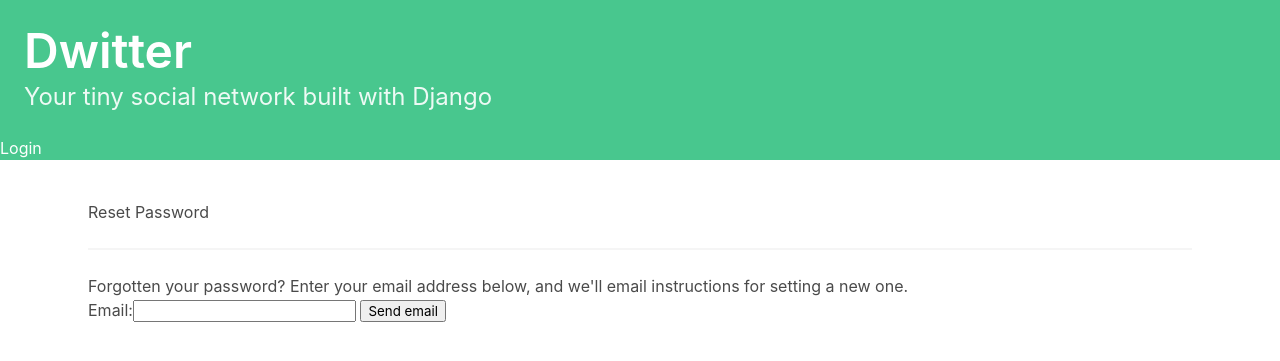
After one commit to trinhminhlong2000/django-demo, a Django app: page /password_reset in a window 1280 px wide. The commit adds this page. Shown: the top 361 px of the page. Run offline with Django 3.2, Linux system fonts and the light colour scheme.

Commit message:
cron job, forgot password

```diff
--- a/dwitter/admin.py
+++ b/dwitter/admin.py
@@ -1,6 +1,6 @@
 from django.contrib import admin
 from django.contrib.auth.models import User, Group
-from .models import Profile, Dweet
+from .models import *
 
 
 class ProfileInline(admin.StackedInline):
@@ -19,3 +19,4 @@ admin.site.register(User, UserAdmin)
 admin.site.unregister(Group)
 admin.site.register(Profile)
 admin.site.register(Dweet)
+admin.site.register(NumberDemo)
--- a/dwitter/templates/base.html
+++ b/dwitter/templates/base.html
@@ -9,19 +9,25 @@
       rel="stylesheet"
       href="https://cdn.jsdelivr.net/npm/bulma@0.9.3/css/bulma.min.css"
     />
+    <link rel="stylesheet" type="text/css" href="{% block stylesheet %}{% static
+    "admin/css/base.css" %}{% endblock %}">
   </head>
   <body>
-    <a href="{% url 'dwitter:dashboard' %} ">
-      <section class="hero is-small is-success mb-4">
+    <section class="hero is-small is-success mb-4">
+      <a href="{% url 'dwitter:dashboard' %} ">
         <div class="hero-body">
           <h1 class="title is-1">Dwitter</h1>
           <p class="subtitle is-4">
             Your tiny social network built with Django
           </p>
         </div>
-      </section>
-    </a>
-
+      </a>
+      {% if user.is_authenticated %} Hello {{user}}
+      <a href="{% url 'dwitter:logout' %}">Logout</a>
+      {% else %}
+      <a href="{% url 'dwitter:login' %}">Login</a>
+      {% endif %}
+    </section>
     <div class="container">
       <div class="columns">{% block content %} {% endblock content %}</div>
     </div>
--- a/dwitter/templates/dwitter/dashboard.html
+++ b/dwitter/templates/dwitter/dashboard.html
@@ -20,7 +20,7 @@
     <div class="block">
         <form method="post">
             {% csrf_token %}
-            {{ form.as_p }}
+            {{ formz.as_p }}
             <button class="button is-success is-fullwidth is-medium mt-5"
                     type="submit">Dweet
             </button>
--- /dev/null
+++ b/dwitter/templates/registration/password_reset.html
@@ -0,0 +1,14 @@
+{% extends 'base.html' %} {% block content %}
+<div class="container p-5">
+  <h2 class="font-weight-bold mt-3">Reset Password</h2>
+  <hr />
+  <p>
+    Forgotten your password? Enter your email address below, and we'll email
+    instructions for setting a new one.
+  </p>
+  <form method="POST">
+    {% csrf_token %} {{ password_reset_form }}
+    <button class="btn btn-primary" type="submit">Send email</button>
+  </form>
+</div>
+{% endblock %}
--- a/dwitter/urls.py
+++ b/dwitter/urls.py
@@ -1,10 +1,13 @@
 from django.urls import path
-from .views import dashboard, profile_list, profile
-
+from .views import *
 app_name = "dwitter"
 
 urlpatterns = [
-  path("", dashboard, name="dashboard"),
-  path("profile_list/", profile_list, name="profile_list"),
-  path("profile/<int:xc>", profile, name="profile"),
+    path("", dashboard, name="dashboard"),
+    path("profile_list/", profile_list, name="profile_list"),
+    path("profile/<int:xc>", profile, name="profile"),
+    path("login", login_user, name="login"),
+    path("logout", logout_user, name="logout"),
+    path("password_reset", password_reset_request, name="password_reset")
+#     path("password_reset", auth_views.PasswordResetView.as_view(), name="password_reset")
 ]
--- a/dwitter/views.py
+++ b/dwitter/views.py
@@ -1,25 +1,37 @@
 from django.shortcuts import render, redirect
-from .forms import DweetForm
-from .models import Profile, Dweet
-
-# Create your views here.
+from .forms import *
+from .models import *
+from django.contrib.auth import authenticate, login, logout
+from django.contrib.auth.forms import *
+from django.core.mail import send_mail, BadHeaderError
+from django.utils.http import urlsafe_base64_encode
+from django.contrib.auth.tokens import default_token_generator
+from django.utils.encoding import force_bytes
+from django.template.loader import render_to_string
+from django.http import HttpResponse
+from django.db.models.query_utils import Q
+from django.contrib.auth import views as auth_views
 
 
 def dashboard(request):
-    form = DweetForm(request.POST or None)
+    user = request.user
+    if user.is_authenticated:
+        form = DweetForm(request.POST or None)
 
-    if request.method == "POST":
-        form = DweetForm(request.POST)
-        if form.is_valid():
-            dweet = form.save(commit=False)
-            dweet.user = request.user
-            dweet.save()
-            return redirect("dwitter:dashboard")
+        if request.method == "POST":
+            form = DweetForm(request.POST)
+            if form.is_valid():
+                dweet = form.save(commit=False)
+                dweet.user = request.user
+                dweet.save()
+                return redirect("dwitter:dashboard")
 
-    followed_dweets = Dweet.objects.filter(
-        user__profile__in=request.user.profile.follows.all()
-    ).order_by("-created_at")
-    return render(request, "dwitter/dashboard.html", {"form": form, "dweets": followed_dweets})
+        followed_dweets = Dweet.objects.filter(
+            user__profile__in=request.user.profile.follows.all()
+        ).order_by("-created_at")
+        return render(request, "dwitter/dashboard.html", {"formz": form, "dweets": followed_dweets, "user": user})
+    else:
+        return redirect("dwitter:login")
 
 
 def profile_list(request):
@@ -28,7 +40,6 @@ def profile_list(request):
 
 
 def profile(request, xc):
-    # breakpoint()
     if not hasattr(request.user, 'profile'):
         missing_profile = Profile(user=request.user)
         missing_profile.save()
@@ -44,3 +55,56 @@ def profile(request, xc):
         current_user_profile.save()
 
     return render(request, "dwitter/profile.html", {"profile": profile})
+
+
+def login_user(request):
+    if request.method == "POST":
+        username = request.POST['username']
+        password = request.POST['password']
+        user = authenticate(request, username=username, password=password)
+        if user is not None:
+            login(request, user)
+            return redirect("dwitter:dashboard")
+        else:
+            return redirect("dwitter:login")
+    else:
+        if request.user.is_authenticated:
+            return redirect("dwitter:dashboard")
+        else:
+            form = LoginForm(request.POST or None)
+            return render(request, "registration/login.html", {"form": form})
+
+
+def logout_user(request):
+    logout(request)
+    return redirect("dwitter:login")
+
+
+def password_reset_request(request):
+    if request.method == "POST":
+        password_reset_form = PasswordResetForm(request.POST)
+        if password_reset_form.is_valid():
+            data = password_reset_form.cleaned_data['email']
+            associated_users = User.objects.filter(Q(email=data))
+            if associated_users.exists():
+                for user in associated_users:
+                    subject = "Password Reset Requested"
+                    email_template_name = "password/password_reset_email.txt"
+                    c = {
+                        "email": user.email,
+                        'domain': '127.0.0.1:8000',
+                        'site_name': 'Website',
+                        "uid": urlsafe_base64_encode(force_bytes(user.pk)),
+                        "user": user,
+                        'token': default_token_generator.make_token(user),
+                        'protocol': 'http',
+                    }
+                    email = render_to_string(email_template_name, c)
+                    try:
+                        send_mail(subject, email, 'trinhminhlongad@gmail.com',
+                                  [user.email], fail_silently=False)
+                    except BadHeaderError:
+                        return HttpResponse('Invalid header found.')
+                    return redirect("password_reset_done")
+    password_reset_form = PasswordResetForm()
+    return render(request, "registration/password_reset.html", {"password_reset_form": password_reset_form})
--- a/social/urls.py
+++ b/social/urls.py
@@ -15,8 +15,16 @@ Including another URLconf
 """
 from django.contrib import admin
 from django.urls import path, include
+from django.contrib.auth import views as auth_views
+from dwitter import views as dwitter_views
 
 urlpatterns = [
-  path("", include("dwitter.urls")),
-  path('admin/', admin.site.urls),
+    path("", include("dwitter.urls")),
+    # path('admin/', admin.site.urls),
+    path('password_reset/done/', auth_views.PasswordResetDoneView.as_view(template_name='password/password_reset_done.html'),
+         name='password_reset_done'),
+    path('reset/<uidb64>/<token>/', auth_views.PasswordResetConfirmView.as_view(template_name='password/password_reset_confirm.html'),
+         name='password_reset_confirm'),
+    path('reset/done/', auth_views.PasswordResetCompleteView.as_view(template_name='password/password_reset_complete.html'),
+         name='password_reset_complete'),
 ]
```
Also changed, not shown: dwitter/cron.py (added, +12 -0 lines), dwitter/forms.py (+6 -1 lines), dwitter/models.py (+7 -0 lines), dwitter/templates/password/password_reset_complete.html (added, +8 -0 lines), dwitter/templates/password/password_reset_confirm.html (added, +32 -0 lines), dwitter/templates/password/password_reset_done.html (added, +13 -0 lines), dwitter/templates/password/password_reset_email.txt (added, +15 -0 lines), dwitter/templates/registration/login.html (added, +11 -0 lines), social/settings.py (+18 -2 lines), db.sqlite3 (deleted), dwitter/migrations/0003_numberdemo.py (added), dwitter/templatetags/dwitter_extras.py (added), 1 other file.
